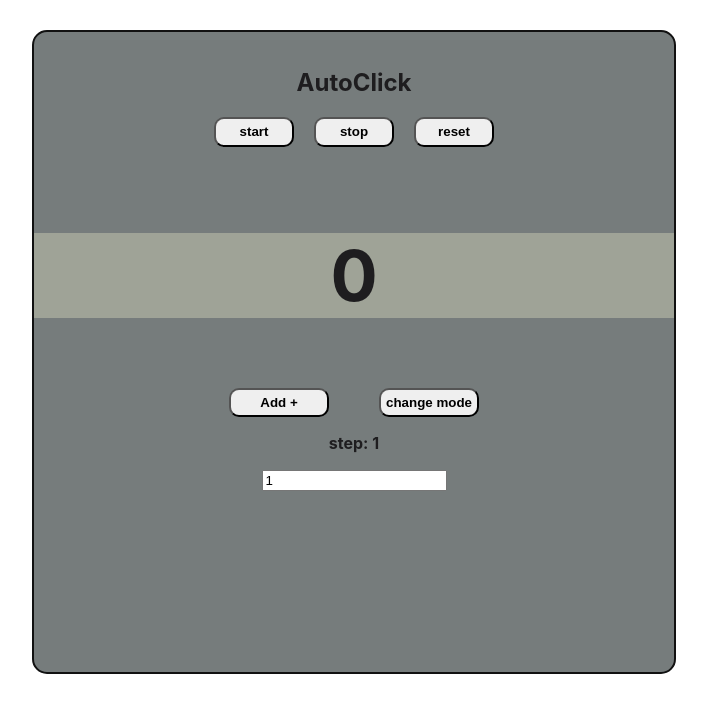
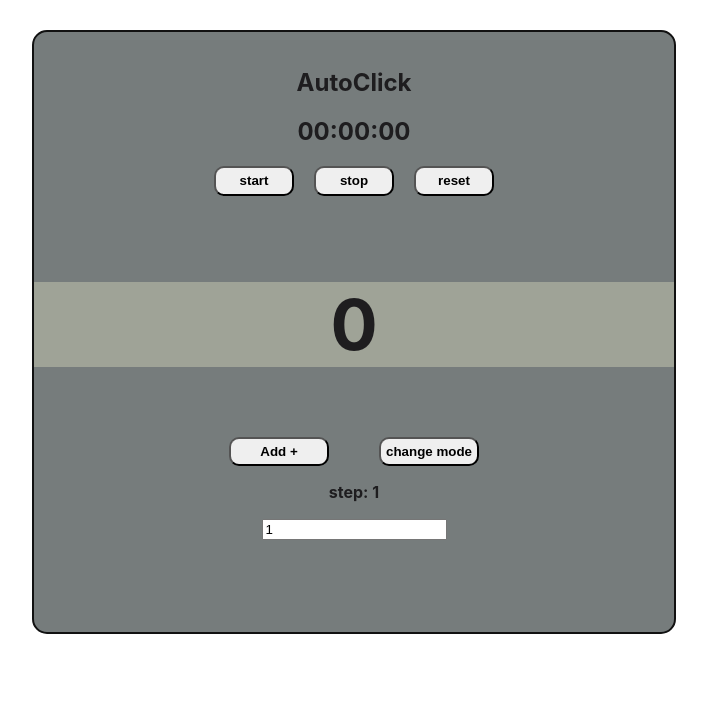
Before and after one commit to novolokova/Practic-react-25-02-23, a React (Create React App) app: page / in a window 1280 px wide. Shown: the top 712 px of the page, without its empty margins (286-993 px from the left). Built offline with nearby package versions, Linux system fonts and the light colour scheme.

Commit message:
Add library "date-fns"

```diff
--- a/package.json
+++ b/package.json
@@ -6,6 +6,7 @@
     "@testing-library/jest-dom": "^5.16.5",
     "@testing-library/react": "^13.4.0",
     "@testing-library/user-event": "^13.5.0",
+    "date-fns": "^2.29.3",
     "react": "^18.2.0",
     "react-dom": "^18.2.0",
     "react-scripts": "5.0.1",
--- a/src/components/AutoClick/index.js
+++ b/src/components/AutoClick/index.js
@@ -1,4 +1,6 @@
 import React, { Component } from "react";
+import { format, add } from "date-fns";
+
 import styles from "./AutoClick.module.css";
 
 class AutoClick extends Component {
@@ -6,28 +8,29 @@ class AutoClick extends Component {
     super(props);
     this.state = {
       time: new Date(0, 0, 0, 0, 0, 0, 0),
-      timeEnd: new Date(0, 0, 0, 0, 0, 30, 0),
       mess: "",
     };
+    this.timeEnd = new Date(0, 0, 0, 0, 0, 30, 0);
     this.intervalId = null;
     this.timelId = null;
   }
-  tisk = () => {
-    const { time, timeEnd } = this.state;
-    if (time < timeEnd) {
-      const newTime = new Date(time);
-      newTime.setSeconds(newTime.getSeconds() + 1);
-      this.setState({ time: newTime });
+
+  tick = () => {
+    const { time } = this.state;
+    if (time < this.timeEnd) {
+      this.setState((state) => {
+        return { time: add(state.time, { seconds: 1 }) };
+      });
     } else {
       this.stop();
-      this.setState({ mess: `Time is over: ${time.toLocaleTimeString("en-GB")}` });
+      this.setState({ mess: `Time is over: ` });
     }
   };
   start = () => {
     const { changeHandler } = this.props;
     if (this.intervalId === null) {
       this.intervalId = setInterval(changeHandler, 1000);
-      this.timelId = setInterval(this.tisk, 1000);
+      this.timelId = setInterval(this.tick, 1000);
     }
     this.setState({ mess: "" });
   };
@@ -36,9 +39,6 @@ class AutoClick extends Component {
     clearInterval(this.timelId);
     this.intervalId = null;
     this.timelId = null;
-    const { time } = this.state;
-    const message = `Your time: ${time.toLocaleTimeString("en-GB")}`;
-    this.setState({ mess: message });
   };
   reset = () => {
     this.stop();
@@ -51,11 +51,14 @@ class AutoClick extends Component {
   componentWillUnmount() {
     this.stop();
   }
-
   render() {
     return (
       <div className={styles.autoClick}>
-        <h2>AutoClick {this.state.mess}</h2>
+        <h2>AutoClick </h2>
+        <h2>
+          {this.state.mess}
+          {format(this.state.time, "HH:mm:ss")}
+        </h2>
         <button className={styles.btn} onClick={this.start}>
           start
         </button>
--- a/src/components/CounterSection/CounterSection.module.css
+++ b/src/components/CounterSection/CounterSection.module.css
@@ -1,9 +1,10 @@
-.container{
+.container {
     width: 50%;
-    height: 80vh;
+    height: 600px;
+    max-height: 700px;
     margin: auto;
-    margin-top: 30px;;
-    color:rgb(30, 29, 31);
+    margin-top: 30px;
+    color: rgb(30, 29, 31);
     border: 2px solid rgb(17, 17, 17);
     border-radius: 15px;
     background-color: rgb(118, 124, 124);
```
Also changed, not shown: 1 other file (tests, documents, lock files or other folders).
